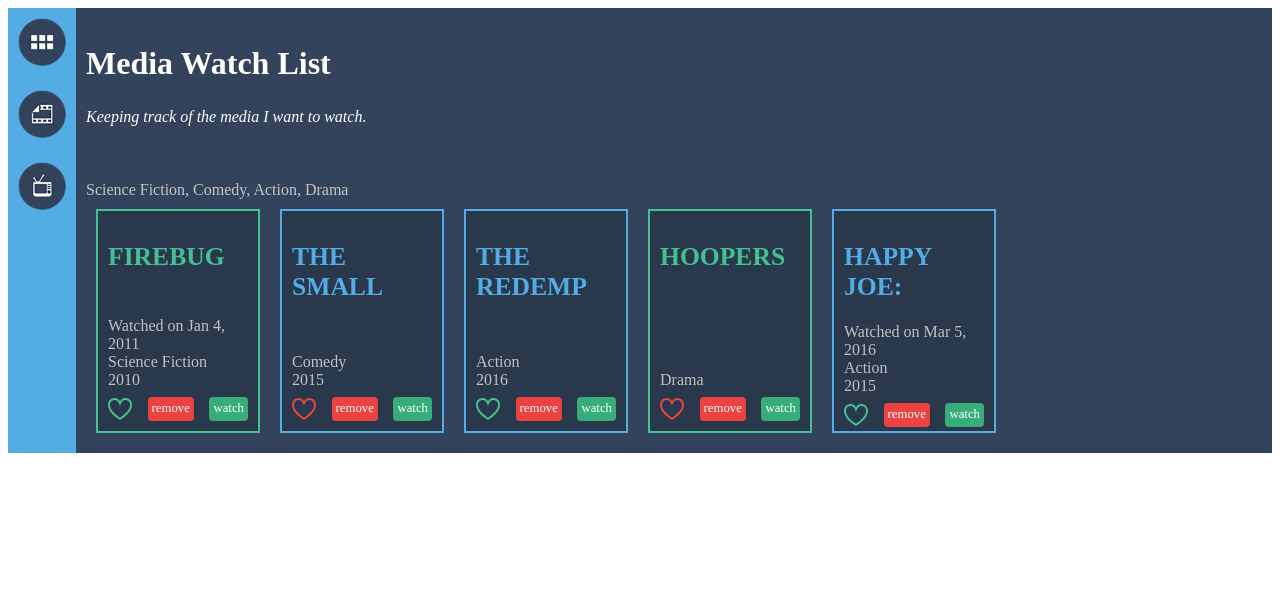
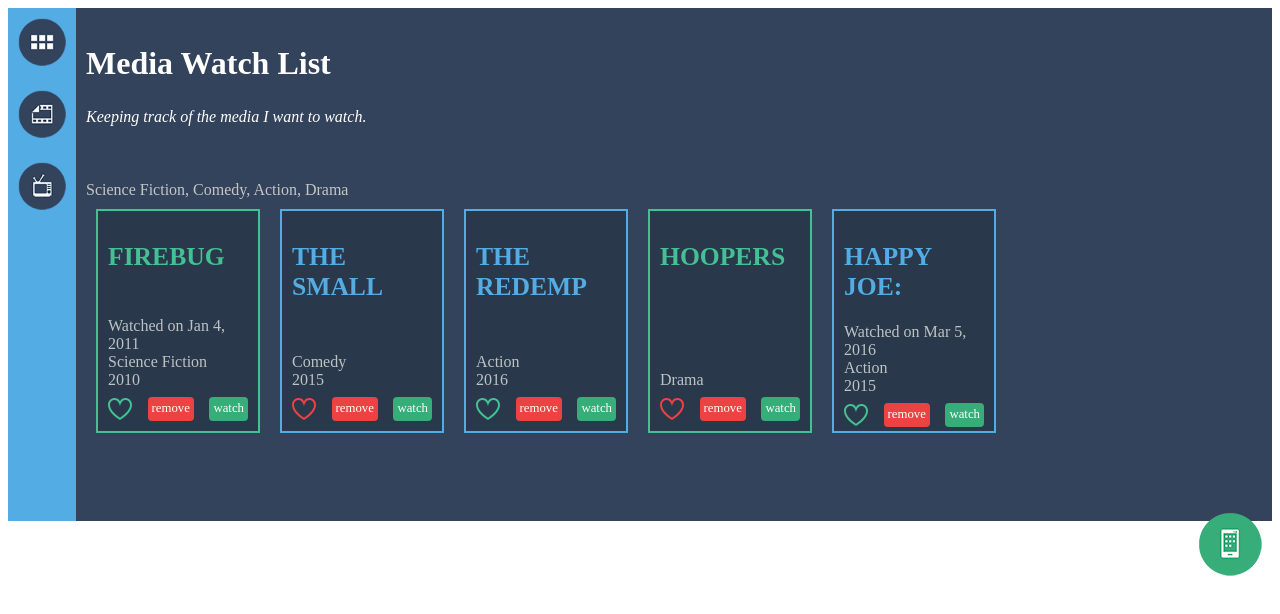
Before and after one commit to jasonlu2907/Angular-Essential, an Angular app in the folder essential-training/: page /1 in a window 1280 px wide. Shown: the top 614 px of the page. Built offline with nearby package versions, Linux system fonts and the light colour scheme.

Commit message:
Update list.component, Co the switch /add va /all

```diff
--- a/essential-training/src/app/app.component.html
+++ b/essential-training/src/app/app.component.html
@@ -1,11 +1,11 @@
 <nav>
-  <a>
+  <a routerLink="/">
     <img src="../../assets/04.png" class="icon" />
   </a>
-  <a>
+  <a routerLink="/Movies">
     <img src="../../assets/03.png" class="icon" />
   </a>
-  <a>
+  <a routerLink="/Series">
     <img src="../../assets/02.png" class="icon" />
   </a>
 </nav>
--- a/essential-training/src/app/media-item-list/media-item-list.component.html
+++ b/essential-training/src/app/media-item-list/media-item-list.component.html
@@ -13,3 +13,9 @@
                 'medium-series': item.medium === 'Series' }">
     </app-media-item>
 </section>
+
+<footer>
+    <a routerLink="/add">
+        <img src="../../assets/01.png" alt="Add Form">
+    </a>
+</footer>
```
